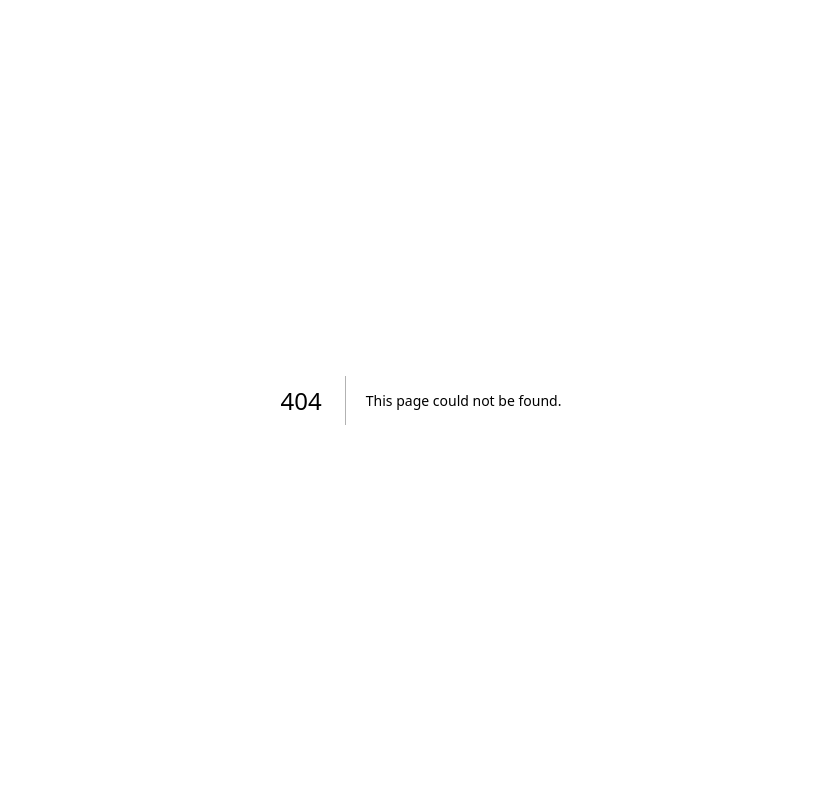
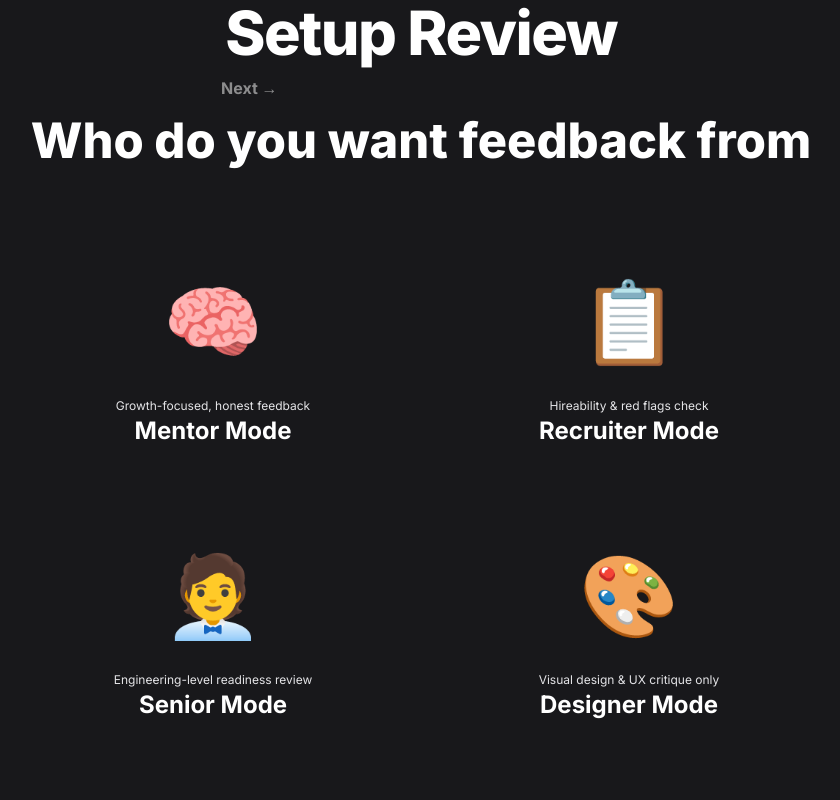
Before and after one commit to ChetanbirSingh/FitCheck, a Next.js app: page /review in a window 1280 px wide. Before the commit this address had no page. Shown: the top 800 px of the page, without its empty margins (219-1059 px from the left). Built offline with nearby package versions, Linux system fonts and the light colour scheme.

Commit message:
feat: add step-based review flow with URL sync via searchParams

```diff
--- /dev/null
+++ b/src/app/review/page.tsx
@@ -0,0 +1,81 @@
+'use client';
+
+import { useState, useEffect } from 'react';
+import PersonSelection, { ModesType } from '@/components/PersonSelection';
+import TechstackSelection from '@/components/TechSelection';
+import { Techstack } from '@/app/api/extract-files/route';
+import RepoInputBar from '@/components/RepoInputBar';
+import { useSearchParams } from 'next/navigation';
+import { useRouter } from 'next/navigation';
+
+export default function ReviewPage() {
+  const router = useRouter();
+  const [step, setStep] = useState<1 | 2 | 3>(1);
+  const [selectedPersona, setSelectedPersona] = useState<ModesType | null>(null);
+  const [selectedTechstack, setSelectedTechstack] = useState<Techstack | null>(null);
+  const searchParams = useSearchParams();
+
+  useEffect(() => {
+    const persona = searchParams.get('persona') as ModesType;
+    const techstack = searchParams.get('techstack') as Techstack;
+
+    if (persona && techstack) {
+      setSelectedPersona(persona);
+      setSelectedTechstack(techstack);
+      setStep(3);
+    }
+  }, [searchParams]);
+
+  const handleContinue = () => {
+    if (step === 1 && selectedPersona) {
+      setStep(2);
+    } else if (step === 2 && selectedTechstack) {
+      router.push(`/review?persona=${selectedPersona}&techstack=${selectedTechstack}`);
+      setStep(3);
+    }
+  };
+
+  const handleBack = () => {
+    if (step === 2) setStep(1);
+    if (step === 3) setStep(2);
+  };
+
+  return (
+    <div className='text-center'>
+      <h1 className='text-4xl font-extrabold tracking-tight text-white'>Setup Review</h1>
+      <div className='flex justify-between w-full max-w-md mx-auto'>
+        {step > 1 && (
+          <button
+            onClick={handleBack}
+            className='bg-zinc-700 text-white px-4 py-2 rounded cursor-pointer hover:bg-zinc-600 transition-colors duration-200'
+          >
+            ← Back
+          </button>
+        )}
+
+        {step < 3 && (
+          <button
+            onClick={handleContinue}
+            disabled={(step === 1 && !selectedPersona) || (step === 2 && !selectedTechstack)}
+            className={`px-6 py-2 rounded font-bold cursor-pointer disabled:opacity-50 disabled:cursor-not-allowed transition-all duration-200 ease-in-out transform hover:scale-105
+        ${
+          step === 2
+            ? 'bg-[var(--accent-lime)] text-black hover:bg-lime-300'
+            : 'hover:text-lime-300'
+        }`}
+          >
+            {step === 1 ? 'Next →' : 'Start Review'}
+          </button>
+        )}
+      </div>
+
+      {step === 1 && <PersonSelection handleClick={(mode) => setSelectedPersona(mode)} />}
+      {step === 2 && <TechstackSelection handleClick={(stack) => setSelectedTechstack(stack)} />}
+      {step === 3 && selectedTechstack && selectedPersona && (
+        <div className='mt-36'>
+          <RepoInputBar framework={selectedTechstack} persona={selectedPersona} />
+        </div>
+      )}
+    </div>
+  );
+}
```
